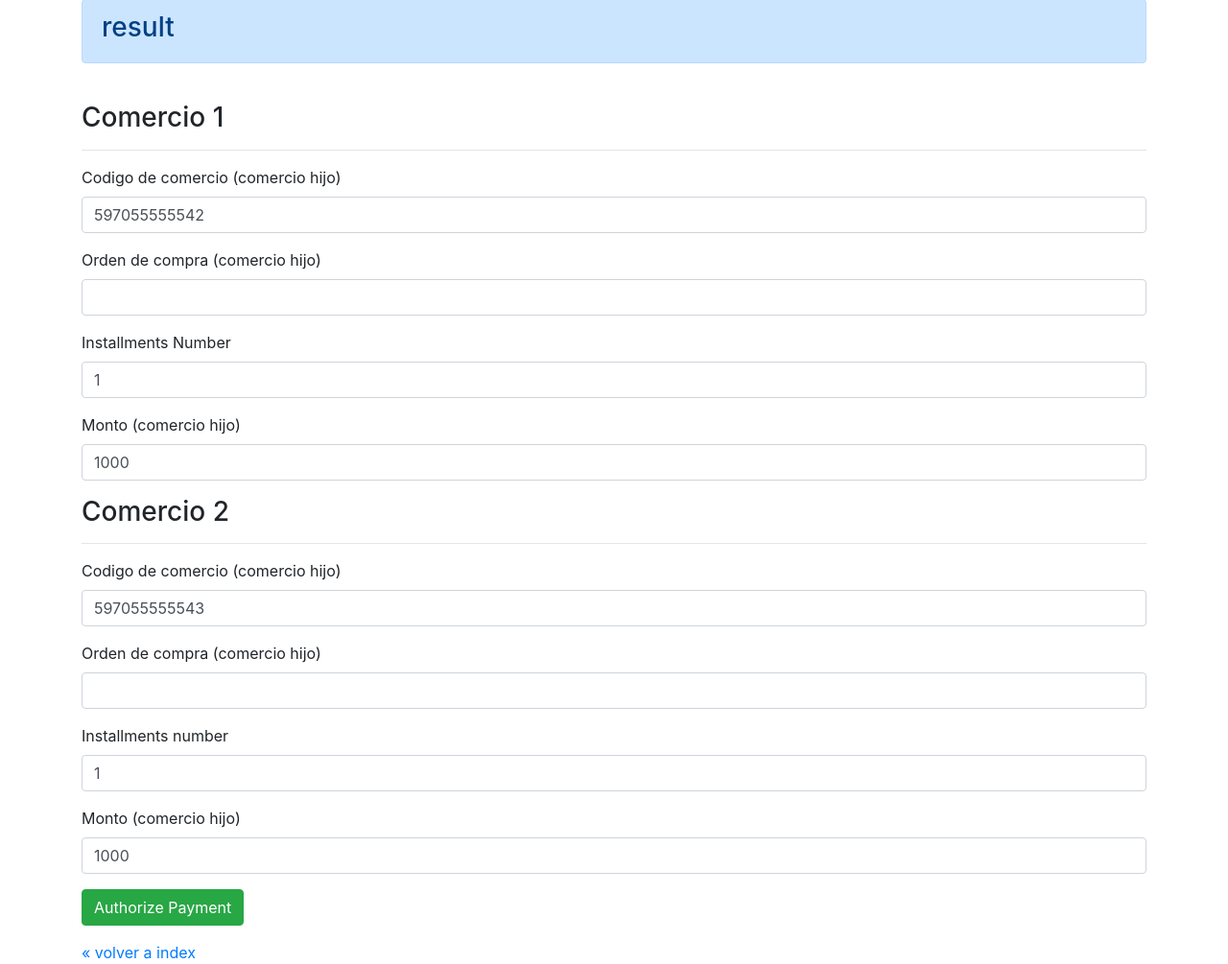
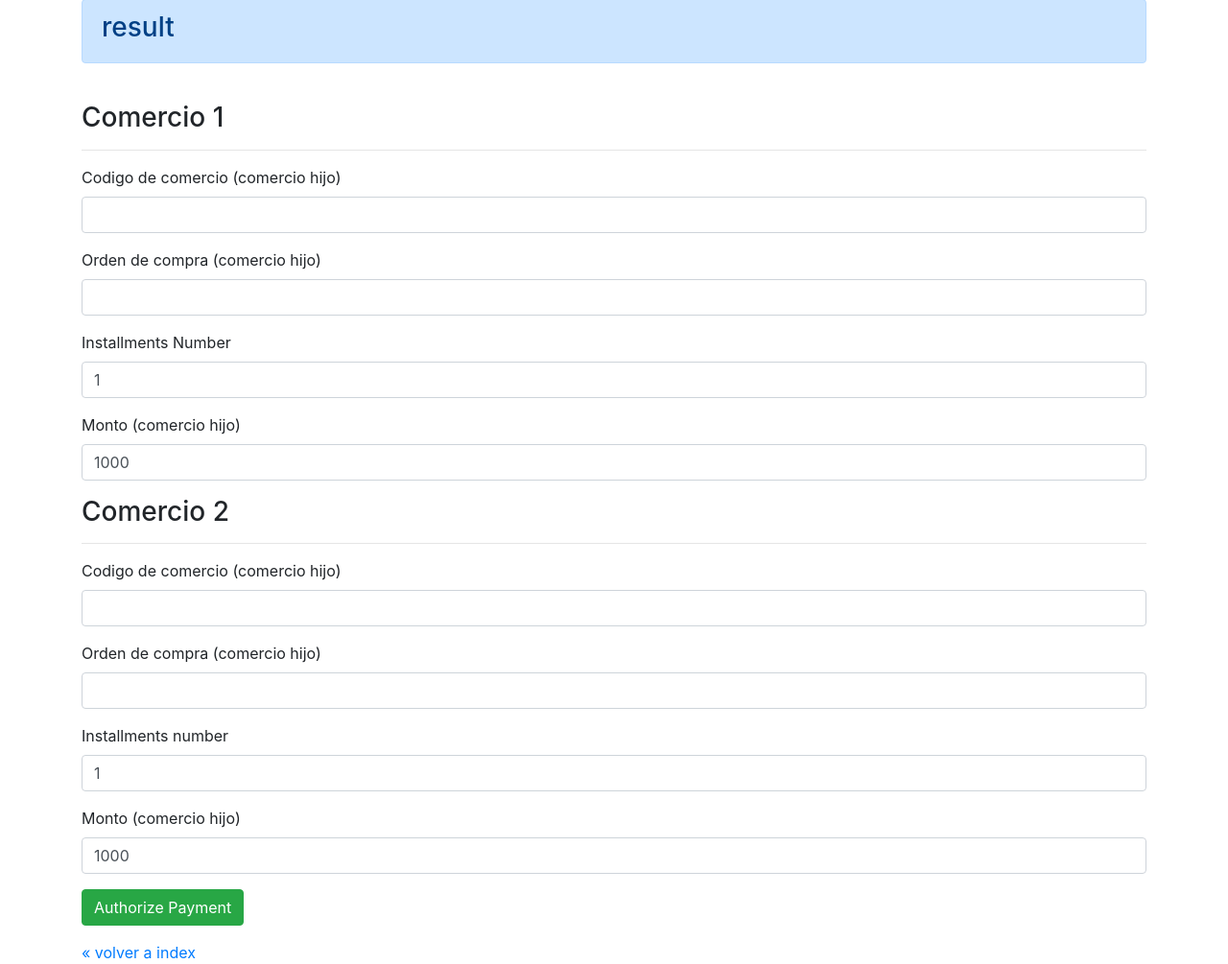
Before and after one commit to TransbankDevelopers/transbank-sdk-python-webpay-rest-example, a Flask app: template templates/oneclick/authorize.html in a window 1280 px wide. Shown: the part 149-1154 px from the top of the page at 96% size. Run offline with Flask 2, Linux system fonts and the light colour scheme; the template is opened without the code that fills it, so the values that code supplies are empty; some libraries are stand-ins or nearby versions.

Commit message:
Fix path names and hard code commerce codes in html

```diff
--- a/templates/index.html
+++ b/templates/index.html
@@ -44,9 +44,9 @@
 
     <tr>
         <td>Oneclick Mall</td>
-        <td><a href="/oneclick-mall/start-form">Comenzar Inscripci&oacute;n</a></td>
+        <td><a href="/oneclick-mall/start">Comenzar Inscripci&oacute;n</a></td>
         <td><a href="#"></a></td>
-        <td><a href="/oneclick-mall/status-form">Consultar Estado Transacci&oacute;n</a></td>
+        <td><a href="/oneclick-mall/status">Consultar Estado Transacci&oacute;n</a></td>
     </tr>
 
     <tr>
--- a/templates/oneclick/authorize.html
+++ b/templates/oneclick/authorize.html
@@ -33,7 +33,7 @@
   <hr>
 <div class="form-group">
   <label for="details_commerce_code_1">Codigo de comercio (comercio hijo)</label>
-  <input class="form-control" id="details_commerce_code_1" name="details[0][commerce_code]" value="597055555542">
+  <input class="form-control" id="details_commerce_code_1" name="details[0][commerce_code]" value="{{ commerce_code_1 }}">
 </div>
 <div class="form-group">
   <label for="details_buy_order_1">Orden de compra (comercio hijo)</label>
@@ -51,7 +51,7 @@
   <hr>
 <div class="form-group">
   <label for="details_commerce_code_2">Codigo de comercio (comercio hijo)</label>
-  <input class="form-control" id="details_commerce_code_2" name="details[1][commerce_code]" value="597055555543">
+  <input class="form-control" id="details_commerce_code_2" name="details[1][commerce_code]" value="{{ commerce_code_2 }}">
 </div>
 <div class="form-group">
   <label for="details_buy_order_2">Orden de compra (comercio hijo)</label>
```
Also changed, not shown: oneclick/routes.py (+6 -3 lines).
